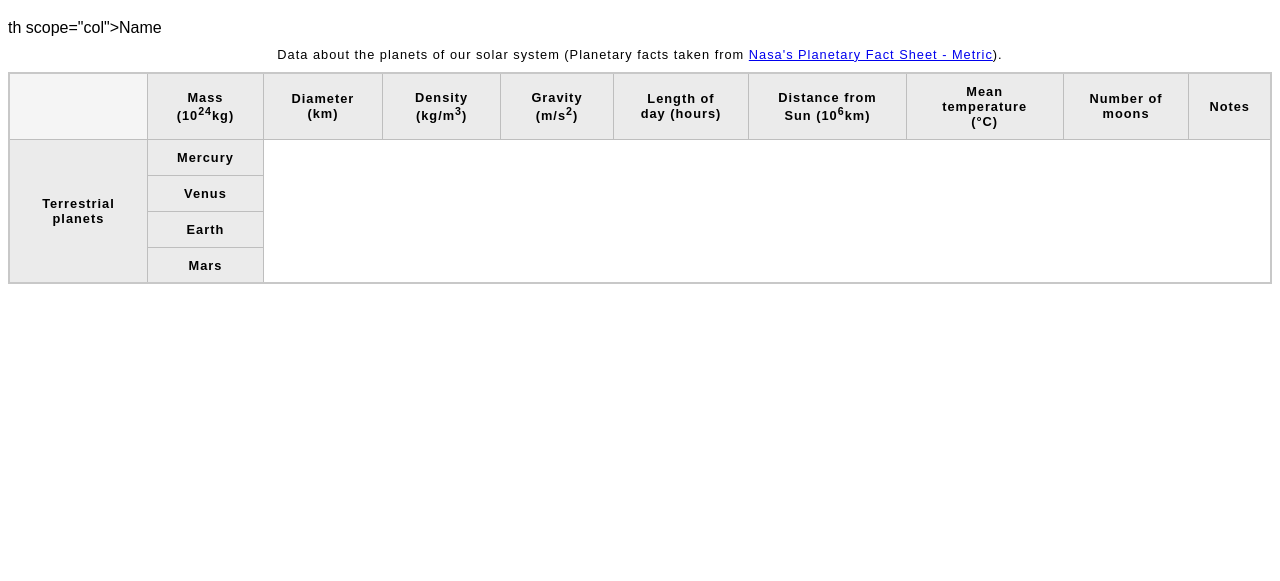
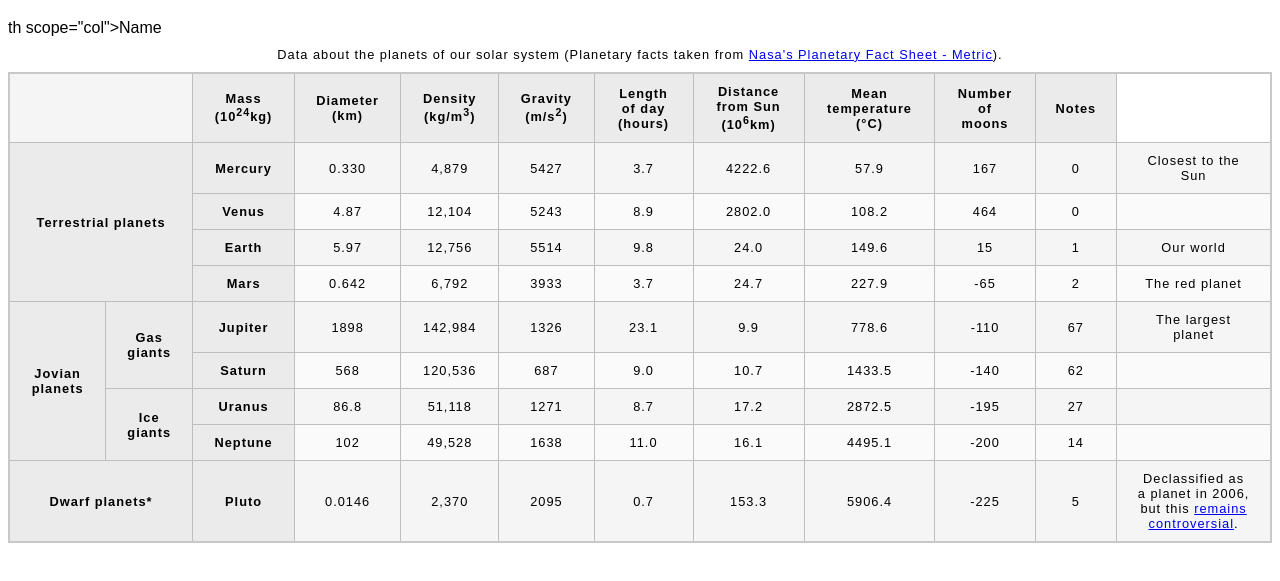
Before and after one commit to aarifsikri/Aarif, a plain HTML site: page activity2/part2/blank-template.html in a window 1280 px wide. Shown: the part 61-642 px from the top of the page. Drawn offline with Linux system fonts and the light colour scheme.

Commit message:
commit-5
all the data added

```diff
--- a/activity2/part2/blank-template.html
+++ b/activity2/part2/blank-template.html
@@ -36,16 +36,116 @@
       <tr>
           <th scope="rowgroup" rowspan="4" colspan="2">Terrestrial planets</th>
           <th scope="row">Mercury</th>
+          <td>0.330</td>
+            <td>4,879</td>
+            <td>5427</td>
+            <td>3.7</td>
+            <td>4222.6</td>
+            <td>57.9</td>
+            <td>167</td>
+            <td>0</td>
+    <td>Closest to the Sun</td>
       </tr>
       <tr>
           <th scope="row">Venus</th>
+          <td>4.87</td>
+          <td>12,104</td>
+          <td>5243</td>
+          <td>8.9</td>
+          <td>2802.0</td>
+          <td>108.2</td>
+          <td>464</td>
+          <td>0</td>
+          <td></td>
       <tr>
           <th scope="row">Earth</th>
+          <td>5.97</td>
+          <td>12,756</td>
+          <td>5514</td>
+          <td>9.8</td>
+          <td>24.0</td>
+          <td>149.6</td>
+          <td>15</td>
+          <td>1</td>
+          <td>Our world</td>
       </tr>
       <tr>
           <th scope="row">Mars</th>
+          <td>0.642</td>
+          <td>6,792</td>
+          <td>3933</td>
+          <td>3.7</td>
+          <td>24.7</td>
+          <td>227.9</td>
+          <td>-65</td>
+          <td>2</td>
+          <td>The red planet</td>
+
       <tr>
-
+        <th scope="rowgroup" rowspan="4">Jovian planets</th>
+        <th scope="rowgroup" rowspan="2">Gas giants</th>
+        <th scope="row">Jupiter</th>
+        <td>1898</td>
+        <td>142,984</td>
+        <td>1326</td>
+        <td>23.1</td>
+        <td>9.9</td>
+        <td>778.6</td>
+        <td>-110</td>
+        <td>67</td>
+        <td>The largest planet</td>
+        </tr>
+    <tr>
+        <th scope="row">Saturn</th>
+        <td>568</td>
+      <td>120,536</td>
+      <td>687</td>
+      <td>9.0</td>
+      <td>10.7</td>
+      <td>1433.5</td>
+      <td>-140</td>
+      <td>62</td>
+      <td> </td>
+    </tr>
+    <tr>
+        <th scope="rowgroup" rowspan="2">Ice giants</th>
+        <th scope="row">Uranus</th>
+        <td>86.8</td>
+        <td>51,118</td>
+        <td>1271</td>
+        <td>8.7</td>
+        <td>17.2</td>
+        <td>2872.5</td>
+        <td>-195</td>
+        <td>27</td>
+        <td> </td>
+    </tr>
+    <tr>
+        <th scope="row">Neptune</th>
+        <td>102</td>
+        <td>49,528</td>
+        <td>1638</td>
+        <td>11.0</td>
+        <td>16.1</td>
+        <td>4495.1</td>
+        <td>-200</td>
+        <td>14</td>
+        <td> </td>
+    </tr>
+    <tr>
+        <th scope="rowgroup" colspan="2">Dwarf planets*</th>
+        <th scope="row">Pluto</th>
+        <td>0.0146</td>
+        <td>2,370</td>
+        <td>2095</td>
+        <td>0.7</td>
+        <td>153.3</td>
+        <td>5906.4</td>
+        <td>-225</td>
+        <td>5</td>
+        <td>Declassified as a planet in 2006, but this
+           <a href="http://www.usatoday.com/story/tech/2014/10/02/pluto-planet-solar-system/16578959/">
+            remains controversial</a>.</td>
           </tbody>
 
 
```
